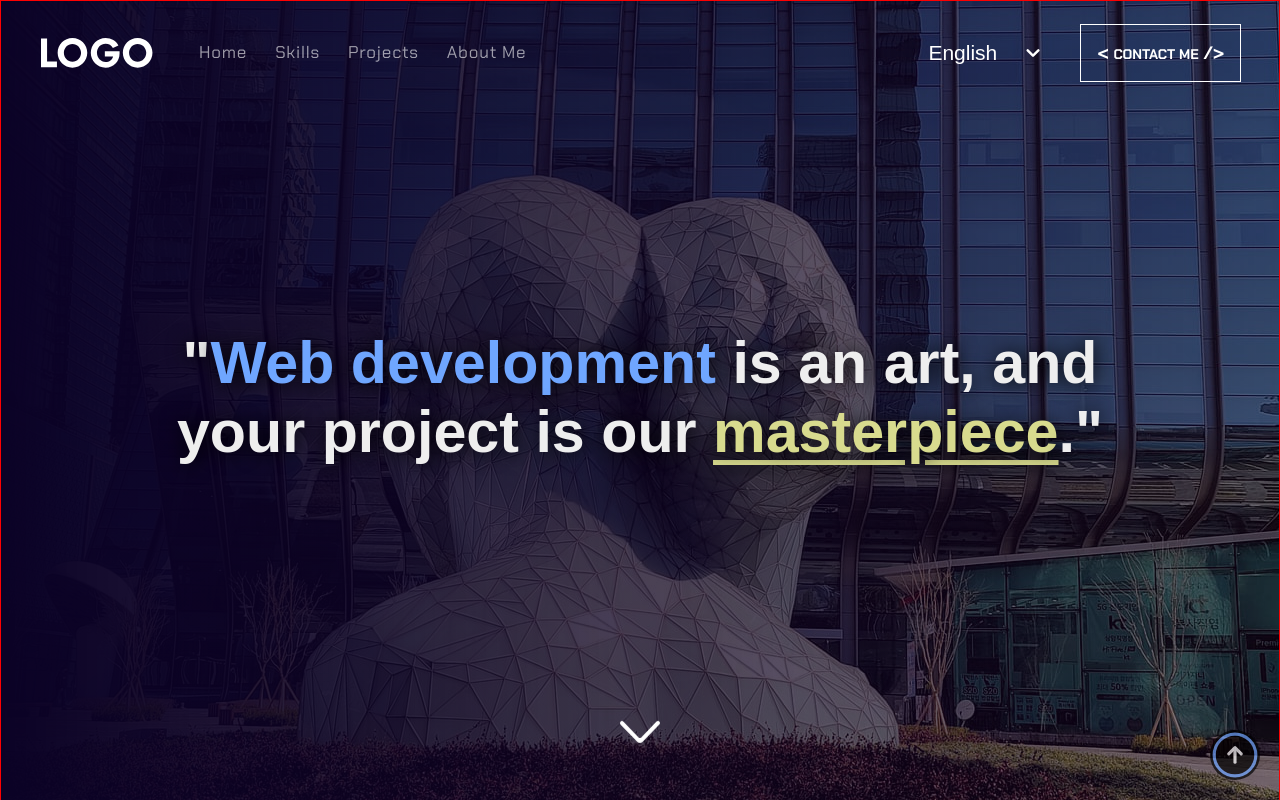
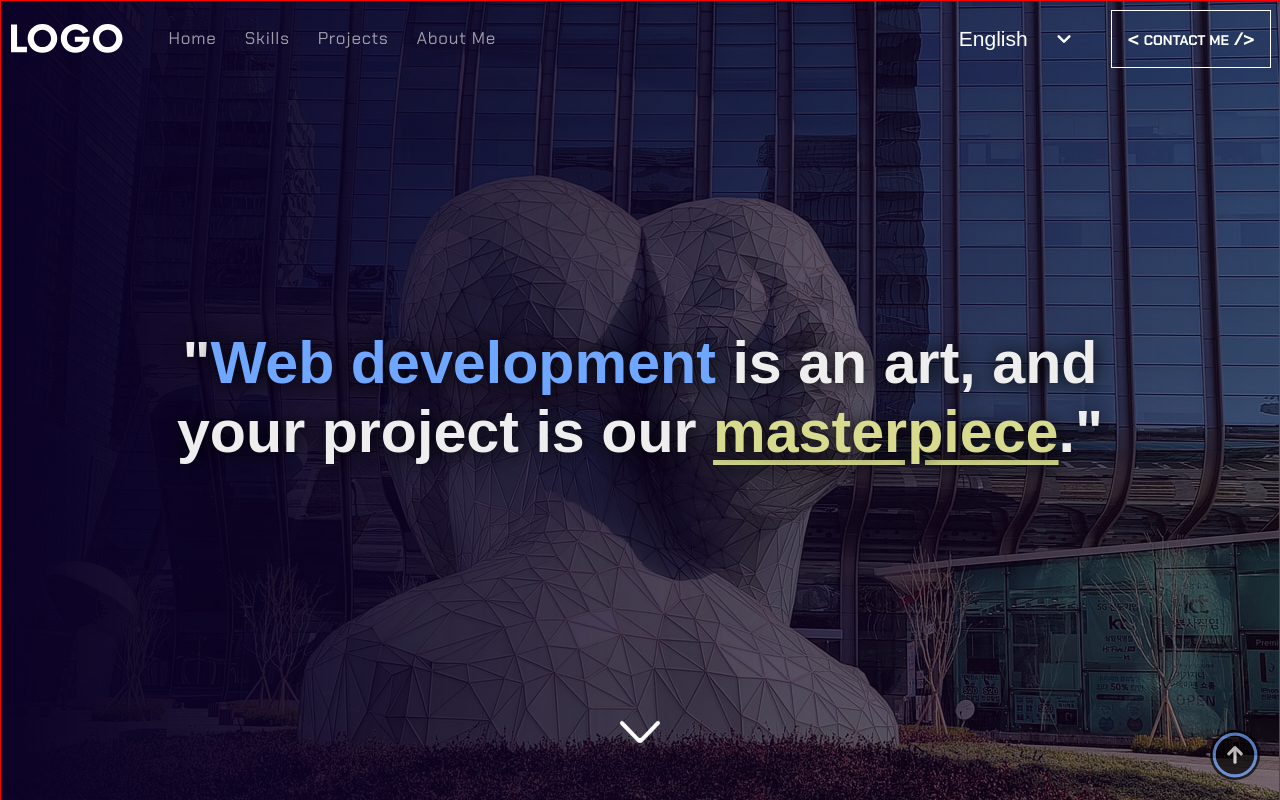
Before and after one commit to ThePushMaker/My_Portfolio_React_Vite, a React (Vite) app: page / in a window 1280 px wide. Shown: the top 800 px of the page. Built offline with nearby package versions, Linux system fonts and the light colour scheme; a web font is replaced by a local one.

Commit message:
style: reduced navbar size

```diff
--- a/src/components/NavBar/NavBar.css
+++ b/src/components/NavBar/NavBar.css
@@ -6,6 +6,7 @@
   top: 0;
   z-index:10;
   transition: 0.3s ease-in-out;
+  padding: 0.6rem;
 }
 .scrolled {
   backdrop-filter: blur(4px);
--- a/src/components/NavBar/NavBar.jsx
+++ b/src/components/NavBar/NavBar.jsx
@@ -35,7 +35,7 @@ const NavBar = () => {
   return (
     <>
     <div>
-      <nav className={`${scrolled ? 'scrolled' : ''} navbar px-10 xlNavbar:px-16 py-6`}>
+      <nav className={`${scrolled ? 'scrolled' : ''} navbar px-10 xlNavbar:px-16`}>
         <div className="mx-auto max-w-[1500px] flex justify-between ">
 
             <div className="flex items-center w-full justify-between lg:w-fit lg:justify-start">
```
